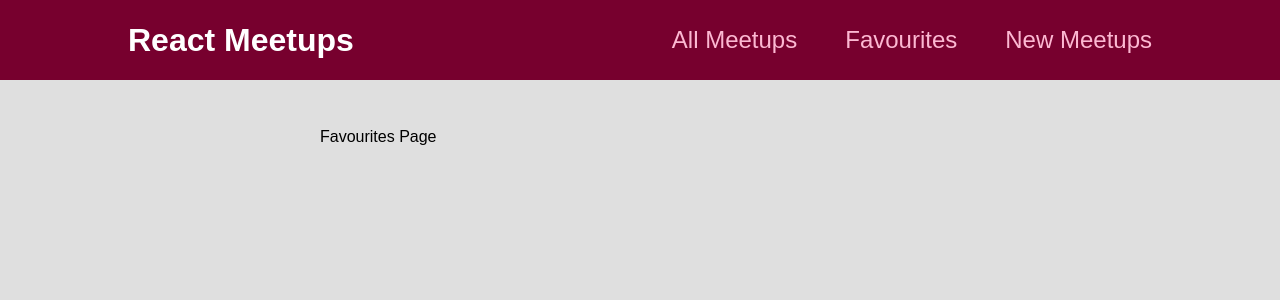
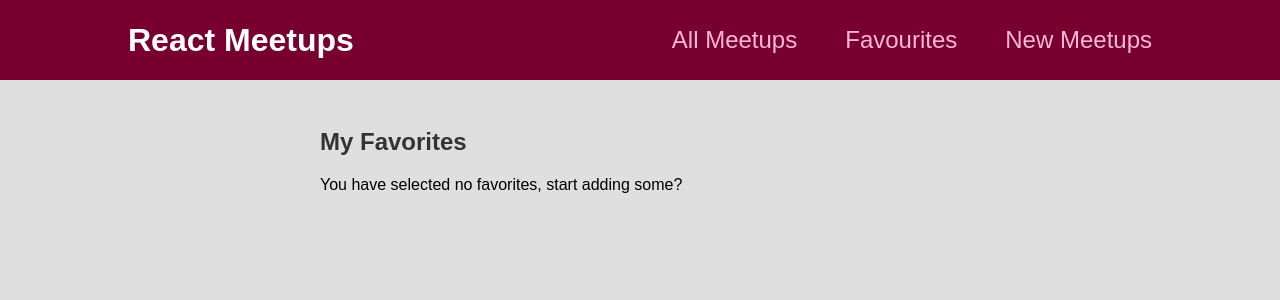
Before and after one commit to tony2tones/react-course, a React (Create React App) app: page /fav in a window 1280 px wide. Shown: the top 300 px of the page. Built offline with nearby package versions, Linux system fonts and the light colour scheme.

Commit message:
favourites and context handling

```diff
--- a/src/App.js
+++ b/src/App.js
@@ -5,6 +5,7 @@ import NewMeetupsPage from "./pages/NewMeetups";
 import FavouritesPage from "./pages/Favourites";
 // import MainNavigation from "./components/layout/MainNavigation";
 import Layout from "./components/layout/layout";
+
 function App() {
   return (
     <BrowserRouter>
--- a/src/components/meetups/MeetupItem.js
+++ b/src/components/meetups/MeetupItem.js
@@ -1,7 +1,29 @@
+import { useContext } from 'react';
+
 import Card from '../ui/Card';
 import classes from './MeetupItem.module.css';
+import FavoritesContext from '../../store/favorites-context';
 
 function MeetupItem(props) {
+  const favoritesContx = useContext(FavoritesContext);
+
+  const itemIsFavorite = favoritesContx.itemIsFavorite(props.id);
+
+  function toggleFavoriteStatusHandler() {
+     if (itemIsFavorite) {
+       favoritesContx.removeFavorite(props.id);
+     } else {
+       favoritesContx.addFavorite({
+         id: props.id,
+         title: props.title,
+         description: props.description,
+         image: props.image,
+         address: props.address,
+       });
+     }
+   }
+
+
   return (
     <li className={classes.item}>
       <Card>
@@ -13,7 +35,7 @@ function MeetupItem(props) {
           <address>{props.address}</address>
           <p>{props.description}</p>
           <div className={classes.action}>
-          <button>To Favourites</button>
+            <button onClick={toggleFavoriteStatusHandler}>{itemIsFavorite ? 'Remove from Favorites' : 'To Favourites'}</button>
           </div>
         </div>
       </Card>
--- a/src/index.js
+++ b/src/index.js
@@ -3,5 +3,6 @@ import ReactDOM from "react-dom";
 
 import "./index.css";
 import App from "./App";
+import { FavoritesContextProvider } from  "./store/favorites-context";
 
-ReactDOM.render(<App />, document.getElementById("root"));
+ReactDOM.render(<FavoritesContextProvider><App /></FavoritesContextProvider>, document.getElementById("root"));
--- a/src/pages/Favourites.js
+++ b/src/pages/Favourites.js
@@ -1,5 +1,22 @@
+import { useContext } from 'react';
+
+import FavoritesContext from '../store/favorites-context';
+import MeetupList from '../components/meetups/MeetupList';
+
 function FavouritesPage() {
-    return <div><p>Favourites Page</p></div>
+    const favoritesContx = useContext(FavoritesContext);
+
+    let content;
+
+    if(favoritesContx.totalFavorites === 0) {
+        content = <p>You have selected no favorites, start adding some?</p>
+    } else {
+        content = <MeetupList meetups={favoritesContx.favorites} />
+    }
+    return <section>
+        <h1>My Favorites</h1>
+        {content}
+    </section>
 }
 
 
```
Also changed, not shown: src/store/favorites-context.js (renamed from src/store/fovorites-context.js, +3 -6 lines). Lines whose indentation alone changed are shown as unchanged.
